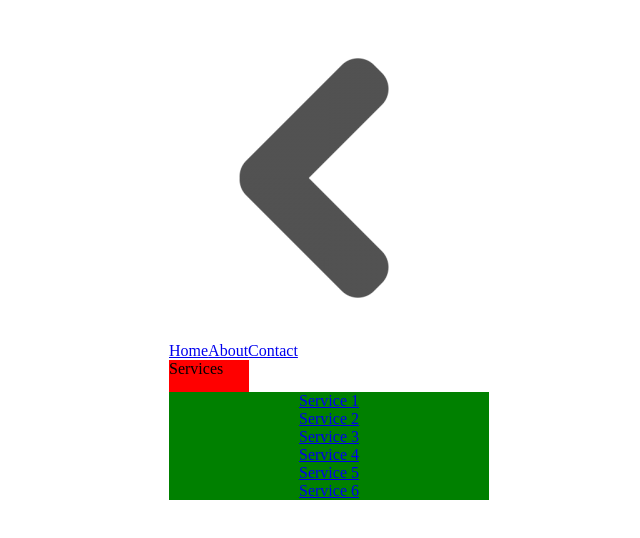
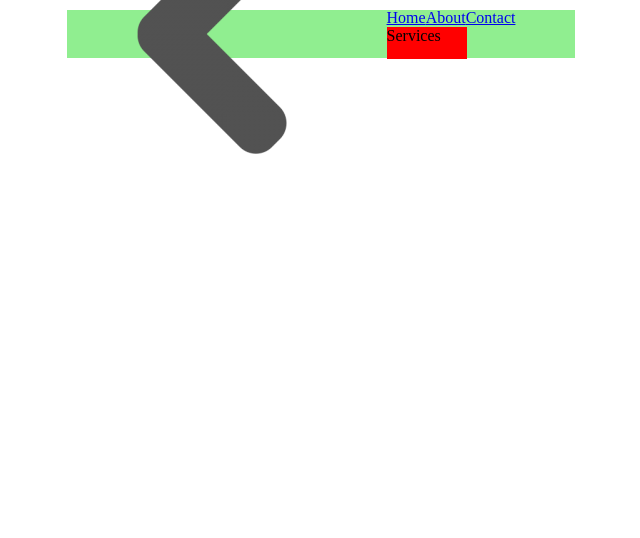
Before and after one commit to kjovandev/react-components, a React (Create React App) app in the folder toolbox/: page / in a window 1280 px wide. Shown: the top 538 px of the page, without its empty margins (319-959 px from the left). Built offline with nearby package versions, Linux system fonts and the light colour scheme; the HTML template or start-up script is replaced by a standard one.

Commit message:
transparentHeader/dropdownMenu  V1.1

```diff
--- a/toolbox/src/components/TransparentHeader/TransparentHeader.css
+++ b/toolbox/src/components/TransparentHeader/TransparentHeader.css
@@ -1,3 +1,15 @@
+.header-main-div {
+    padding:0;
+    margin:0;
+    background-color: lightgreen;
+    height: 3rem;
+    min-width: 100%;
+    min-height: 3rem;
+    display: flex;
+    align-items: center;
+    justify-content: space-between;
+}
+
 .services {
     height: 2rem;
     width: 5rem;
@@ -10,7 +22,7 @@
     flex-direction: column;
     align-items: center;
     justify-content: center;
-    height: fit-content;
+    height: 0;
 }
 .dropdown-menu service-button {
     height: 2rem;
--- a/toolbox/src/components/TransparentHeader/TransparentHeader.js
+++ b/toolbox/src/components/TransparentHeader/TransparentHeader.js
@@ -1,37 +1,42 @@
-import React, { useEffect, useRef, useState } from "react";
+import React, { useEffect, useLayoutEffect, useRef, useState } from "react";
 import "./TransparentHeader.css"
 import { hover } from "@testing-library/user-event/dist/hover";
 import { getSpaceUntilMaxLength } from "@testing-library/user-event/dist/utils";
 import userEvent from "@testing-library/user-event";
 import gsap from "gsap";
+import { unmountComponentAtNode } from "react-dom";
 function TransparentHeader() {
     const dropdownRef = useRef(null)
-    const [hover, setHover] = useState(false)
-    useEffect(() => {
-        if (hover){
-            gsap.to(dropdownRef.current, {height: '0', duration:0.3, ease: "power1.inOut"})
+    const [toggle, setToggle] = useState(false)
+    let availWidth = window.screen.availWidth;
+
+
+    function handleMouseClick(){
+        setToggle(!toggle)
+    }
+    useLayoutEffect(()=> {
+        if (toggle){
+            gsap.to(dropdownRef.current, {height: 'auto', duration:0.3, ease: "power1.Out"})
         }
         else{
-            gsap.from(dropdownRef.current, {height: 'auto', duration:0.3, ease: "power1.inOut"})
+            gsap.to(dropdownRef.current, {height: '0', duration:0.3, ease: "power1.in"})
+            console.log("usracu ti se u zivot kurvo", window.screen.availWidth)
         }
     })
-    function handleHoverDropdown(){
+
+
+
+    function handleMouseEnter(){
         console.log(" u hovered");
-        setHover(true);
+        setToggle(true);
     }
 
-    function handleHoverLeave(){
+    function handleMouseLeave(){
         console.log("u left")
-        setHover(false);
+        setToggle(false);
     }
 
-    function DrawDropDown() {
-        if (hover == true) {
 
-
-        }
-
-    }
 
 
 
@@ -42,7 +47,7 @@ function TransparentHeader() {
                 <a href="/">Home</a>
                 <a href="/about">About</a>
                 <a href="/contact">Contact</a>
-                <div onMouseEnter={handleHoverDropdown} onMouseLeave={handleHoverLeave} className="services">Services</div>
+                <div onMouseEnter={handleMouseEnter} onClick={handleMouseClick} onMouseLeave={handleMouseLeave} className="services">Services</div>
             </div>
             <div ref={dropdownRef} className="dropdown-menu">
                     <a className="service-button" href="/random">Service 1</a>
@@ -52,7 +57,6 @@ function TransparentHeader() {
                     <a className="service-button" href="/random">Service 5</a>
                     <a className="service-button" href="/random">Service 6</a>
             </div>
-            {DrawDropDown()}
         </div>
     );
 }
--- a/toolbox/src/index.css
+++ b/toolbox/src/index.css
@@ -1,3 +1,7 @@
+body {
+  padding: 0;
+  margin: 0;
+}
 .app-main-div {
   display: flex;
   justify-content: center;
```
